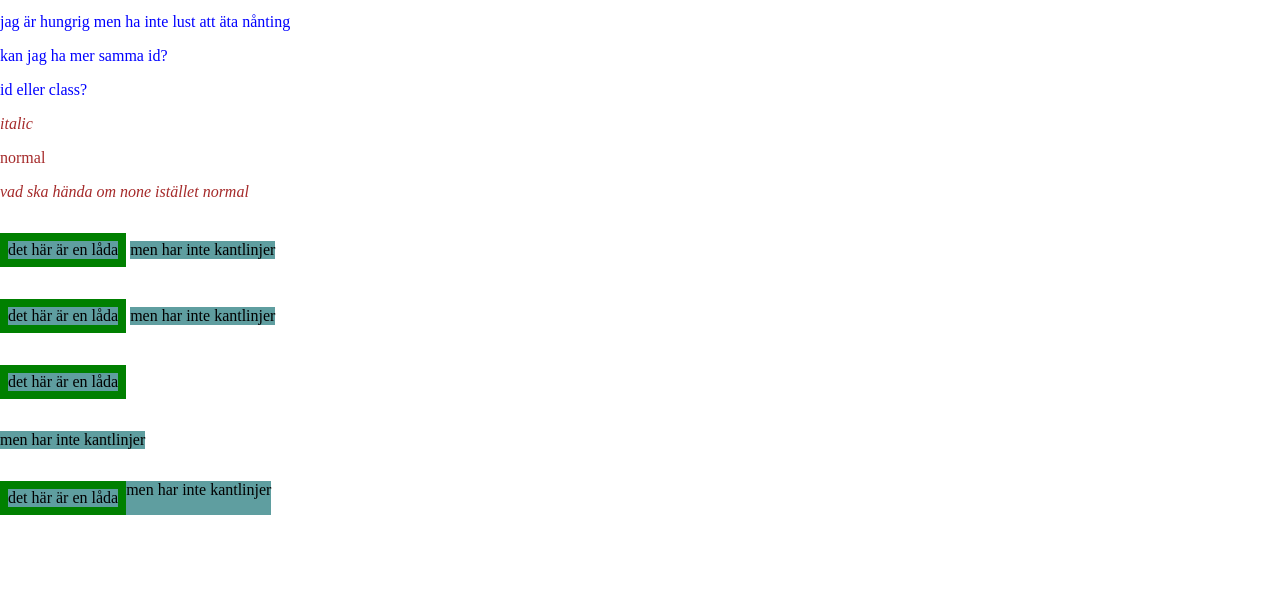
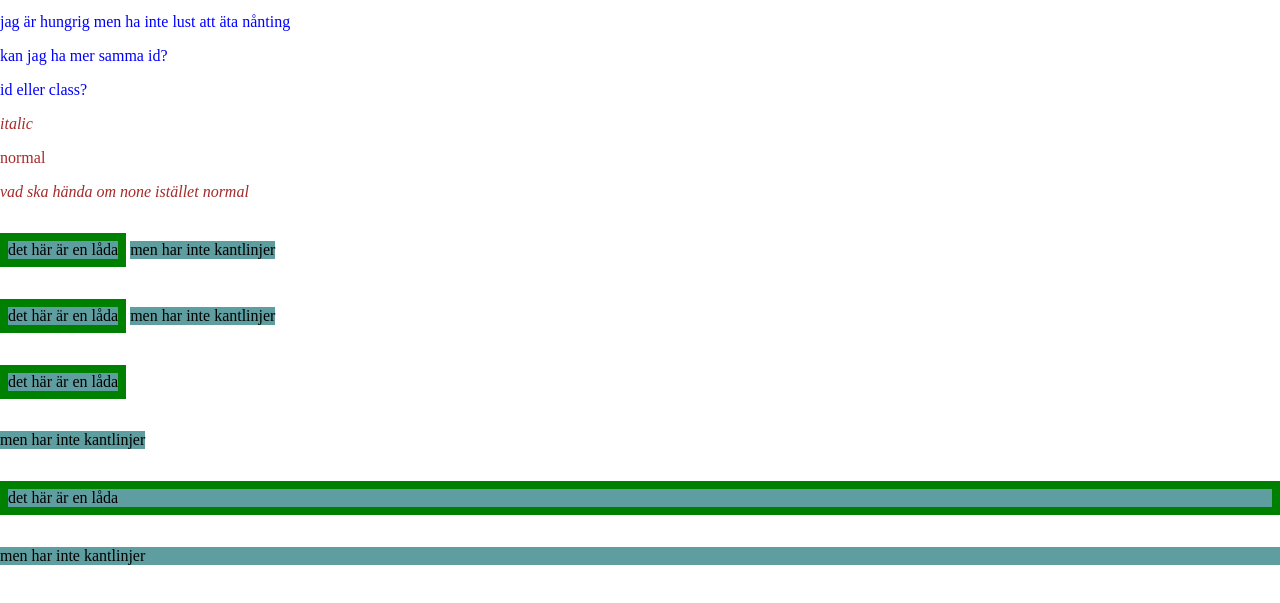
Before and after one commit to catfooo/html1, a plain HTML site: page index8.html in a window 1280 px wide. Shown: the part 85-688 px from the top of the page. Drawn offline with Linux system fonts and the light colour scheme.

Commit message:
okay this is needed to show block-style

```diff
--- a/index8.html
+++ b/index8.html
@@ -26,7 +26,7 @@
 
     .container{
         display: flex;
-        /* flex-direction: column; */
+        flex-direction: column;
     }
 </style>
 <h1 style="margin: 0; border: 5px solid red; display: inline-block; line-height: 1; padding: 20px; background-color: aqua;">Min rubrik</h1>
```
